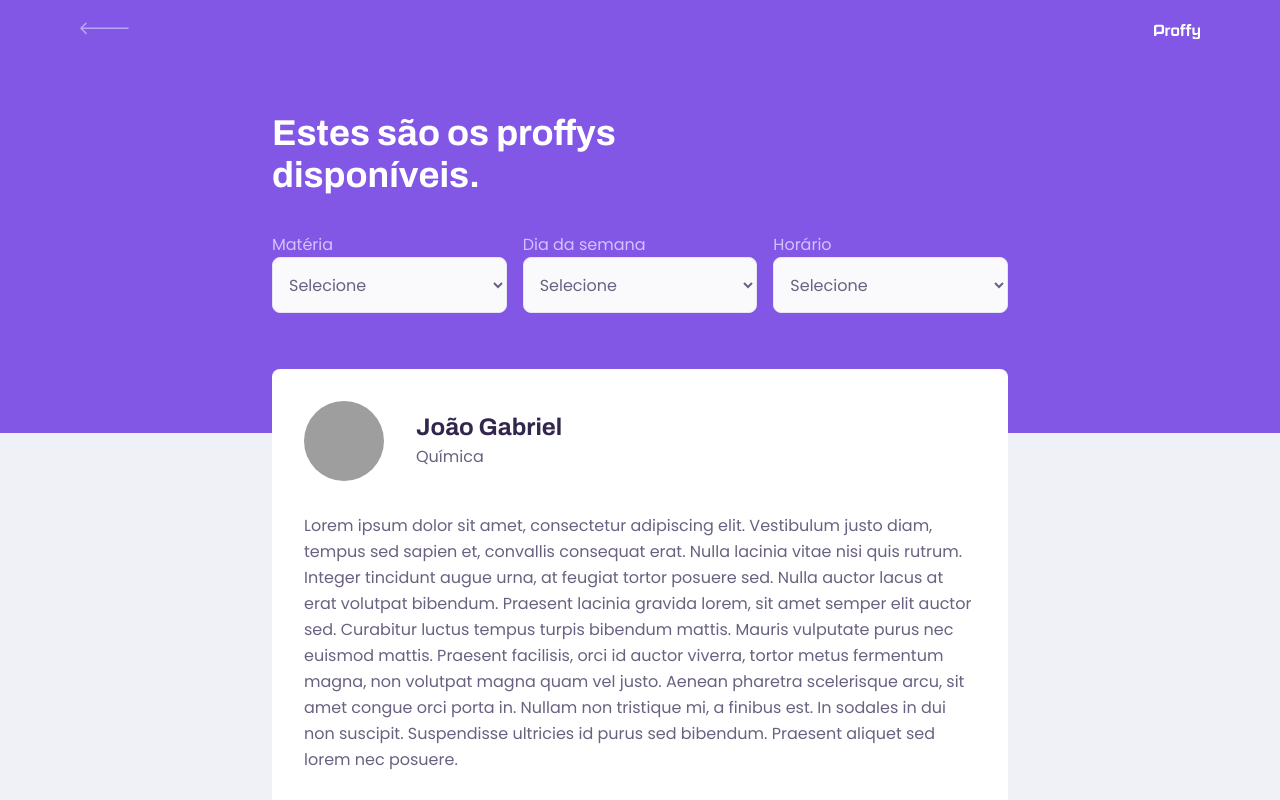
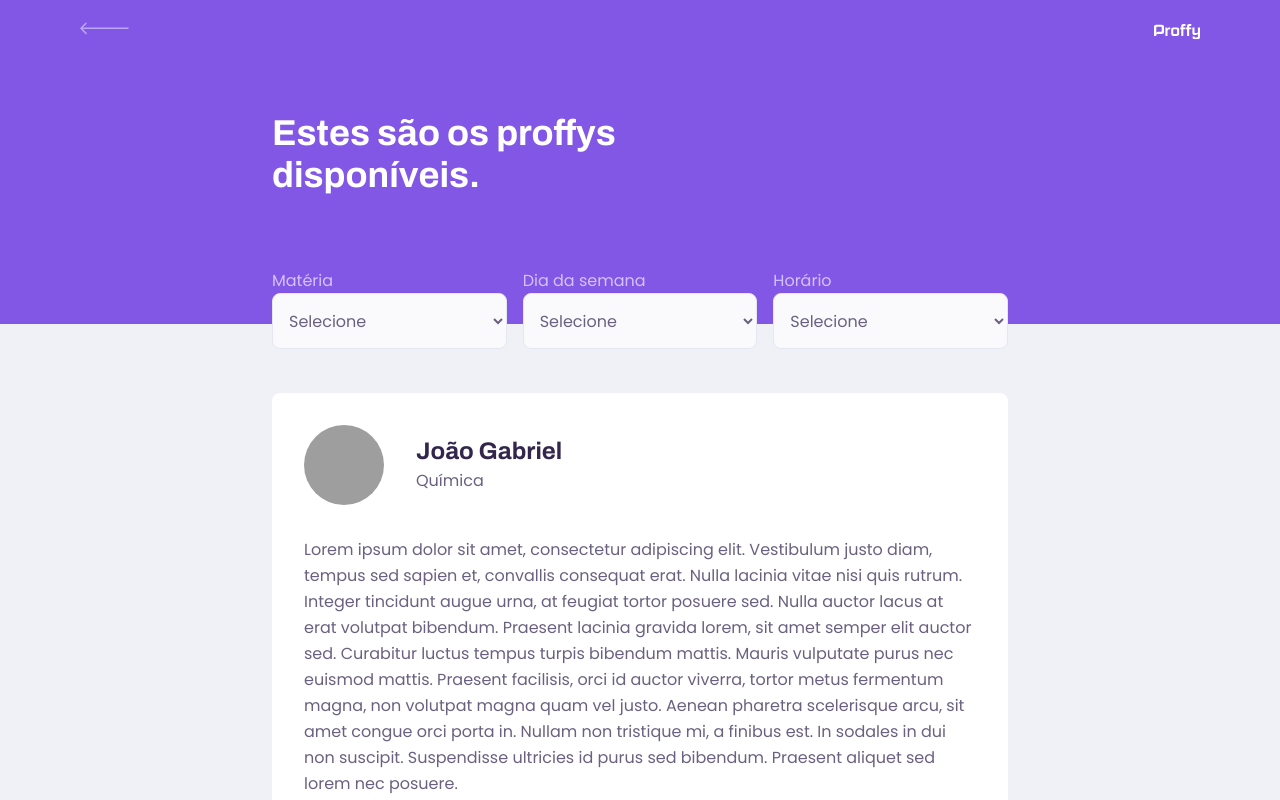
Before and after one commit to joaogabriel-sg/proffy-frontend, a React (Create React App) app: page /study in a window 1280 px wide. Shown: the top 800 px of the page. Built offline with nearby package versions, Linux system fonts and the light colour scheme; grey boxes are pictures that could not be loaded.

Commit message:
:lipstick: refactor: update styles order

```diff
--- a/src/pages/Study/styles.ts
+++ b/src/pages/Study/styles.ts
@@ -14,22 +14,11 @@ export const Filters = styled.section`
     display: flex;
     flex-direction: column;
 
-    @media (min-width: 650px) {
-      flex-direction: row;
-      max-width: 73.6rem;
-      margin: 0 auto;
-    }
-
     > div {
       width: 100%;
 
       + div {
         margin-top: 0.8rem;
-
-        @media (min-width: 650px) {
-          margin-top: 0;
-          margin-left: 1.6rem;
-        }
       }
 
       span {
@@ -56,6 +45,25 @@ export const Filters = styled.section`
       }
     }
   }
+
+  @media (min-width: 650px) {
+    padding-bottom: 0;
+    margin-bottom: 14.4rem;
+
+    > div {
+      flex-direction: row;
+      max-width: 73.6rem;
+      margin: 0 auto;
+      transform:  translateY(3.6rem);
+
+      > div {
+        + div {
+          margin-top: 0;
+          margin-left: 1.6rem;
+        }
+      }
+    }
+  }
 `;
 
 export const Proffys = styled.section`
```
